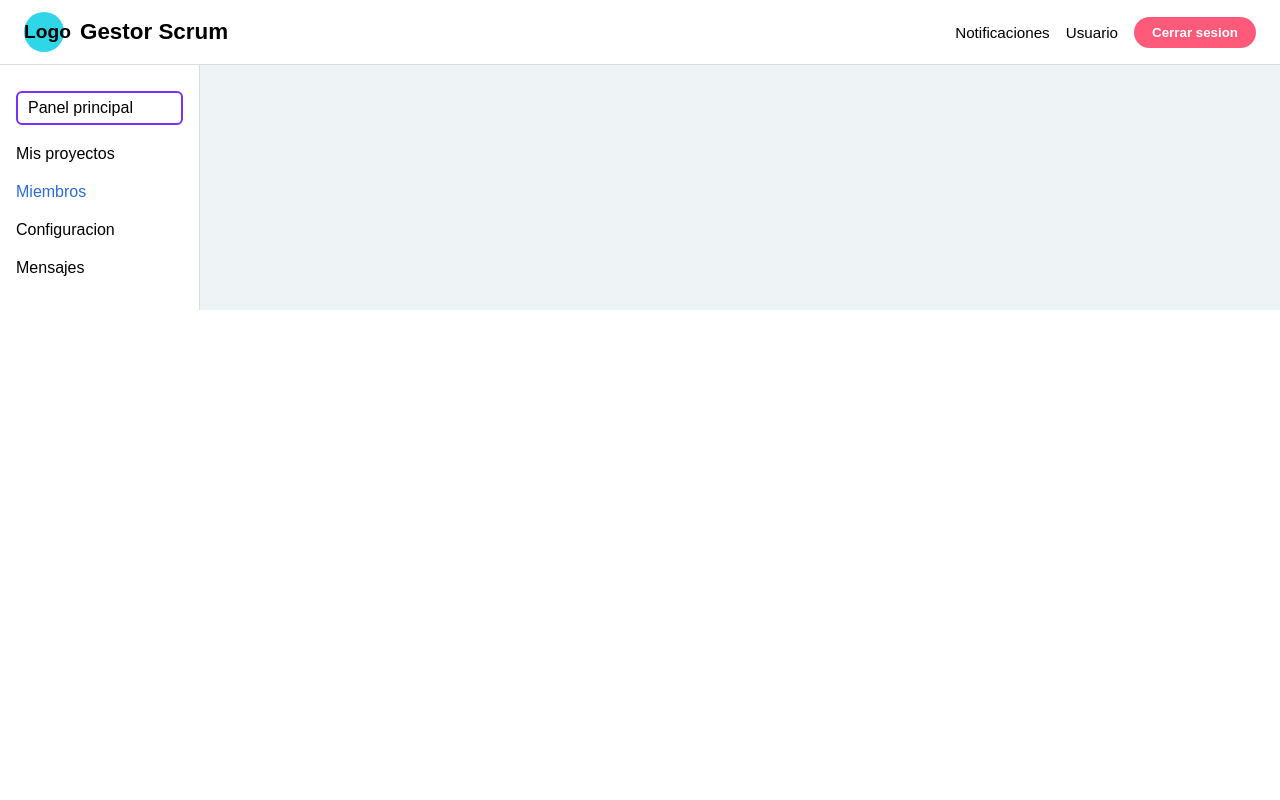
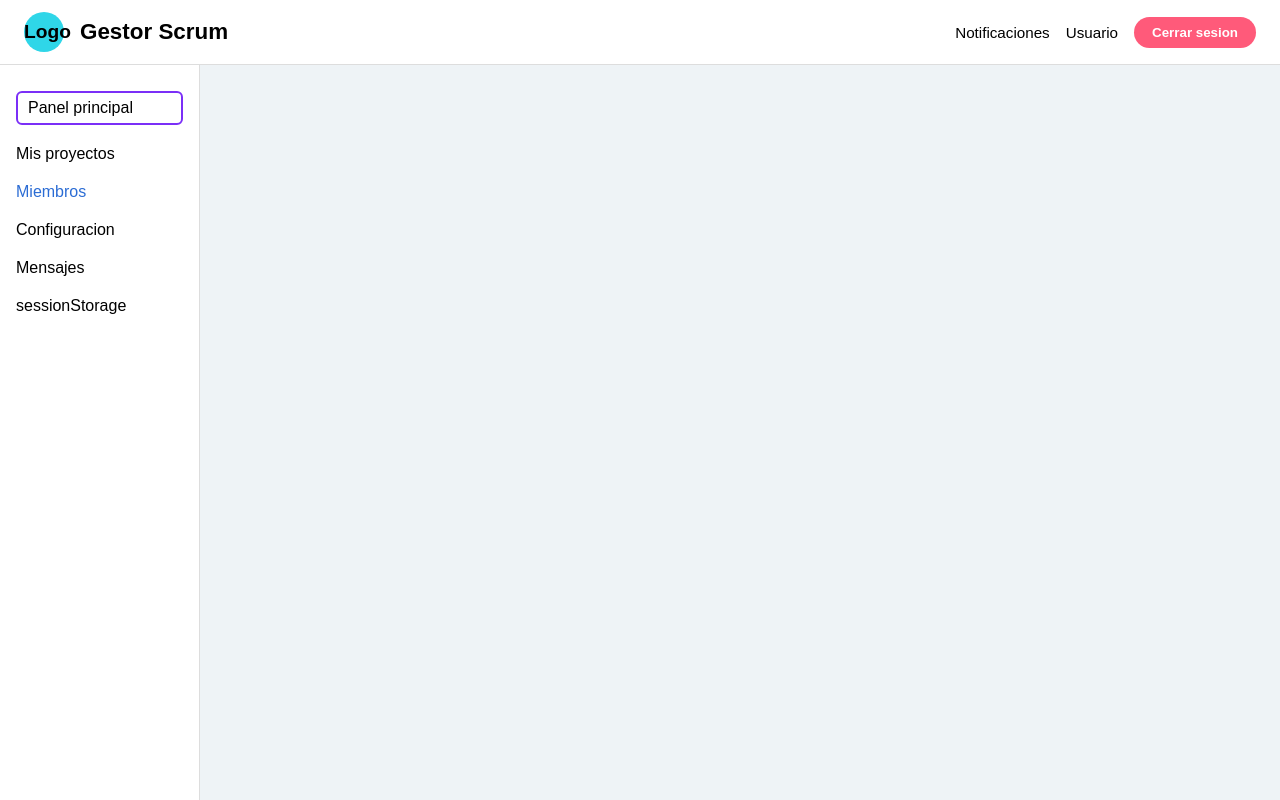
Before and after one commit to Saul848/Proyecto-SCRUM, a website: page public/html/PanelPrincipal.html in a window 1280 px wide. Drawn offline with Linux system fonts and the light colour scheme; no server answers.

Commit message:
ajustes estilos y bugs

```diff
--- a/public/css/panelPrincipal.css
+++ b/public/css/panelPrincipal.css
@@ -171,7 +171,7 @@ body {
 }
 
 /* ===== Contenedor general bajo la barra superior ===== */
-#contenedorMenuSuperior ~ * {
+#contenedor-principal {
     display: flex;
     flex: 1;
 }
--- a/public/html/PanelPrincipal.html
+++ b/public/html/PanelPrincipal.html
@@ -25,6 +25,7 @@
         <li><button id="btn-miembros">Miembros</button></li>
         <li>Configuracion</li>
         <li>Mensajes</li>
+        <li><button id="btnSessionStorage" onclick="consoleSessionStorage()">sessionStorage</button></li>
       </ul>
     </div>
 
@@ -113,5 +114,14 @@
 
   <script src="../js/usuarios.js"></script>
   <script src="../js/proyecto.js"></script>
+  <script>
+    function consoleSessionStorage(){
+      console.log("recuperando sessionStorage")
+      console.log(sessionStorage.getItem('usuarioActivo'));
+
+      const idUsuario = JSON.parse(sessionStorage.getItem('usuarioActivo')).id;
+      console.log("El id del usuario recuperado del sessionStorage es: " + idUsuario);
+    }
+  </script>
 </body>
 </html>
```
Also changed, not shown: public/html/PanelFacilitador.html (+19 -3 lines).
